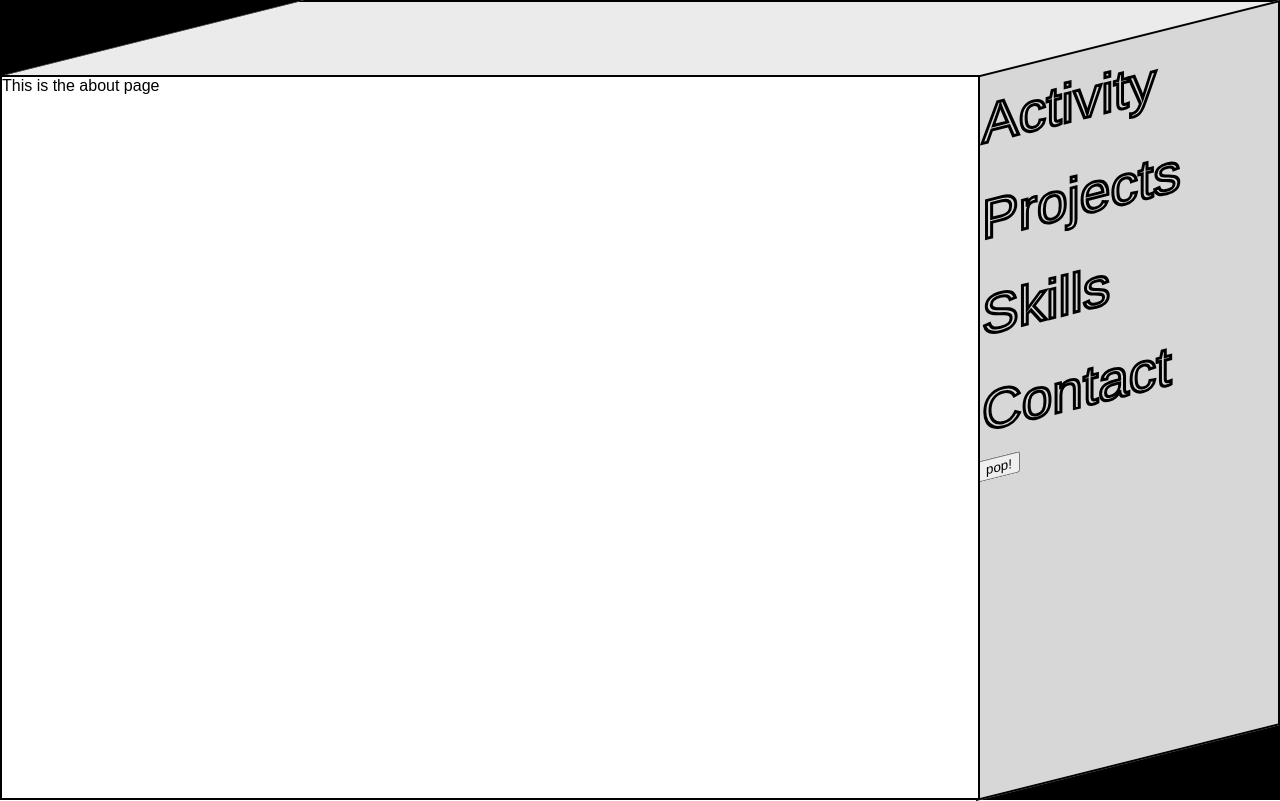
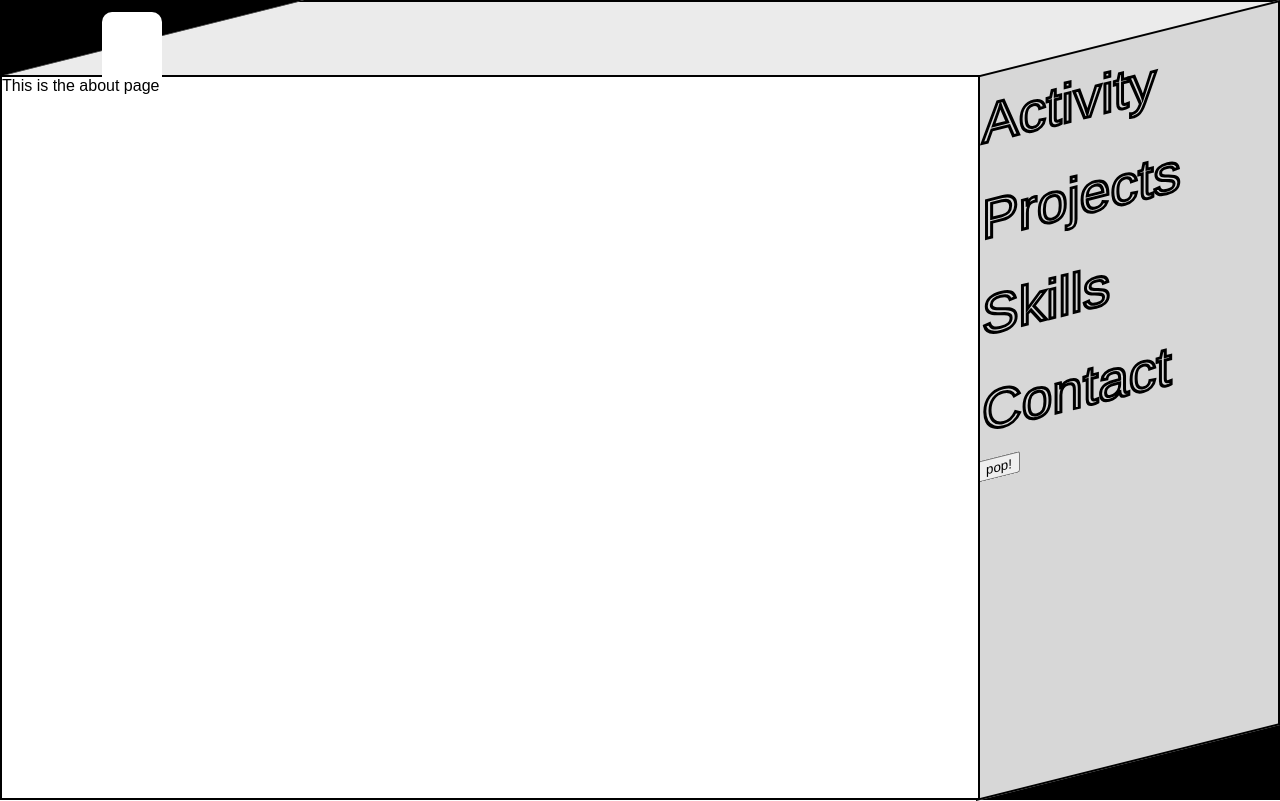
Before and after one commit to MaximilianMeiler/Pages, a React (Create React App) app: page / in a window 1280 px wide. Built offline with nearby package versions, Linux system fonts and the light colour scheme; a web font is replaced by a local one.

Commit message:
Static tags

```diff
--- a/src/App.css
+++ b/src/App.css
@@ -16,12 +16,10 @@ body {
   left: 0;
 }
 
-.background > div {
+.left, .leftBehind {
   position: absolute;
   border: 2px black solid;
-}
 
-.left, .leftBehind {
   left: 0;
   bottom: 0;
   height: calc(100vh - 79px);
@@ -36,12 +34,32 @@ body {
   transition: none;
 }
 
+.tag, .nestedTag {
+  position:absolute;
+  left: 102px;
+  top: 12px;
+  height: 65px;
+  width: 60px;
+  z-index: 3;
+  background-color: rgb(255, 255, 255);
+  border-radius: 10px;
+  border-bottom-left-radius: 0px;
+  border-bottom-right-radius: 0px;
+}
+
+.nestedTag {
+  top: -65px;
+}
+
 .hidden {
-  transform: translateY(100%);
+  transform: translateY(110%);
   transition: transform .25s ease-in-out ;
 }
 
 .top {
+  position: absolute;
+  border: 2px black solid;
+
   transform: skewX(calc(-1 * atan(4)));
   top: 0;
   height: 75px;
@@ -52,6 +70,9 @@ body {
 }
 
 .right {
+  position: absolute;
+  border: 2px black solid;
+
   right: 0;
   width: 300px;
   top: calc(75px/2 - 0px);
--- a/src/App.js
+++ b/src/App.js
@@ -25,6 +25,8 @@ function App() {
       <div className='trueBackground'></div>
       <div className='background'>
         <div className='left' style={stack.length > 1 ? {backgroundColor:`hsl(${colors[stack[stack.length-1]]}, 100%, 85%)`} : {}}>
+          <div className='nestedTag' style={stack.length > 1 ? {left:`${100 + 100*(stack.length-1)}px`, backgroundColor:`hsl(${colors[stack[1]]}, 100%, 85%)`} : {left:`${100 + 100*(stack.length-1)}px`}}></div>
+
           {stack[stack.length-1] === 0 ?
             <div>This is the about page</div>
           : stack[stack.length-1] === 1 ?
@@ -33,6 +35,13 @@ function App() {
           }
 
         </div>
+
+        {stack.map((v, i) => { //non-last tags
+          return (
+            i !== stack.length - 1 ?
+              <div className='tag' style={i === 0 ? {} : {left:`${102 + 100*i}px`, backgroundColor:`hsl(${colors[stack[1]]}, 100%, 85%)`}}></div>
+            : <></>
+        )})}
 
         {stack.length > 1 ?
         <div className='leftBehind' style={stack.length > 2 ? {backgroundColor:`hsl(${colors[stack[stack.length-2]]}, 100%, 85%)`} : {}}>
```
